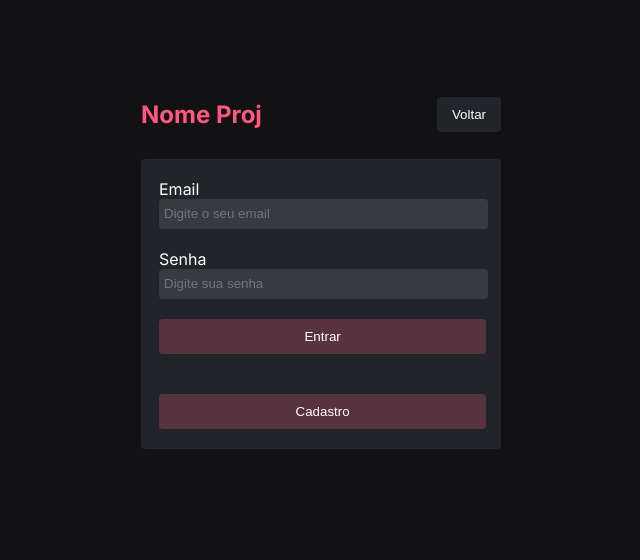
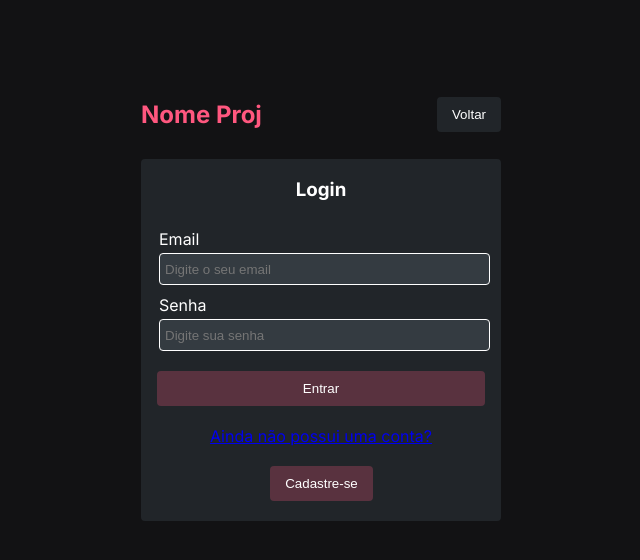
Before and after one commit to ViniWei/A2-Projeto, a Next.js app: page /signin in a window 1280 px wide. Shown: the top 560 px of the page, without its empty margins (319-959 px from the left). Built offline with nearby package versions, Linux system fonts and the light colour scheme.

Commit message:
implementation of route change functionality

```diff
--- a/src/components/InputText/inputText.css
+++ b/src/components/InputText/inputText.css
@@ -1,10 +1,11 @@
 .inputText{
     width: 100%;
-    border: none;
+    border: 1px solid white;
     padding: 0 0 0 5px;
     background-color: #343B41;
     height: 30px;
     border-radius: 4px;
     color: white;
     outline: none;
+    margin-top: 4px;
 }
--- a/src/components/SigninForm/SigninForm.tsx
+++ b/src/components/SigninForm/SigninForm.tsx
@@ -4,6 +4,7 @@ import "./signinForm.css";
 import InputText from '../InputText/InputText';
 import Button from '../Button/Button';
 import { toast } from 'react-toastify';
+import Link from 'next/link';
 
 const SigninForm: React.FC = () => {
     const [formData, setFormData] = React.useState({
@@ -48,15 +49,28 @@ const SigninForm: React.FC = () => {
 
     return (
       <div className="signinForm">
-        <label htmlFor="email">Email</label>
-        <InputText placeholder="Digite o seu email" id="email" name="email" value={formData.email} onChange={handleChange} />
 
-        <label htmlFor="senha">Senha</label>
-        <InputText placeholder="Digite sua senha" id="senha" name="senha" value={formData.senha} onChange={handleChange} />
+        <h3>Login</h3>
+
+        <div className='containerDiv'>
+          <label htmlFor="email">Email</label>
+          <InputText placeholder="Digite o seu email" id="email" name="email" value={formData.email} onChange={handleChange} />
+        </div>
+
+        <div className='containerDiv'>
+          <label htmlFor="senha">Senha</label>
+          <InputText placeholder="Digite sua senha" id="senha" name="senha" value={formData.senha} onChange={handleChange} />
+        </div>
 
         <Button onClick={handleSubmit} text='Entrar' />
 
-        <Button onClick={handleSubmit} text='Cadastro' />
+        <Link href="/signup" passHref>
+          Ainda não possui uma conta?
+        </Link>
+
+        <Link href="/signup" passHref>
+          <Button onClick={handleSubmit} text='Cadastre-se' />
+        </Link>
 
       </div>
     );
--- a/src/components/SigninForm/signinForm.css
+++ b/src/components/SigninForm/signinForm.css
@@ -2,9 +2,15 @@
     display: flex;
     flex-direction: column;
     width: 90%;
+    align-items: center;
 }
 
-label{
-    max-width: 100px;
-    margin-top: 20px;
+.containerDiv{
+    width: 100%;
+    margin-top: 10px;
+    max-height: 100px;
 }
+
+.containerDiv label{
+    margin-bottom: 3px;
+}
--- a/src/components/SignupMenu/SignupMenu.tsx
+++ b/src/components/SignupMenu/SignupMenu.tsx
@@ -2,6 +2,7 @@
 import React from 'react';
 import { useRouter } from 'next/router';
 import "./signupMenu.css"
+import Link from 'next/link';
 
 const SignupMenu: React.FC= () => {
 
@@ -9,7 +10,9 @@ const SignupMenu: React.FC= () => {
   return (
     <div className="signupMenu">
         <h2>Nome Proj</h2>
-        <button>Voltar</button>
+        <Link href="/signin" passHref>
+          <button>Voltar</button>
+        </Link>
     </div>
   );
 }
```
